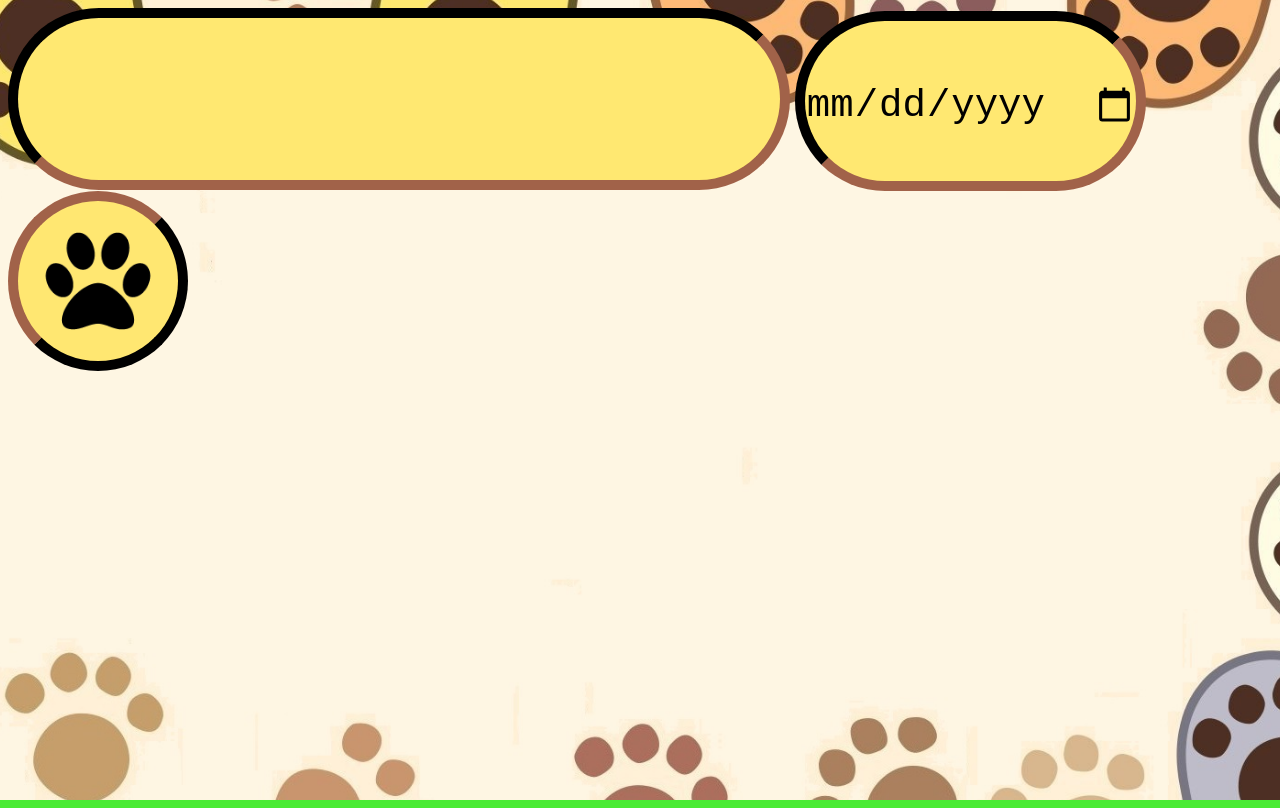
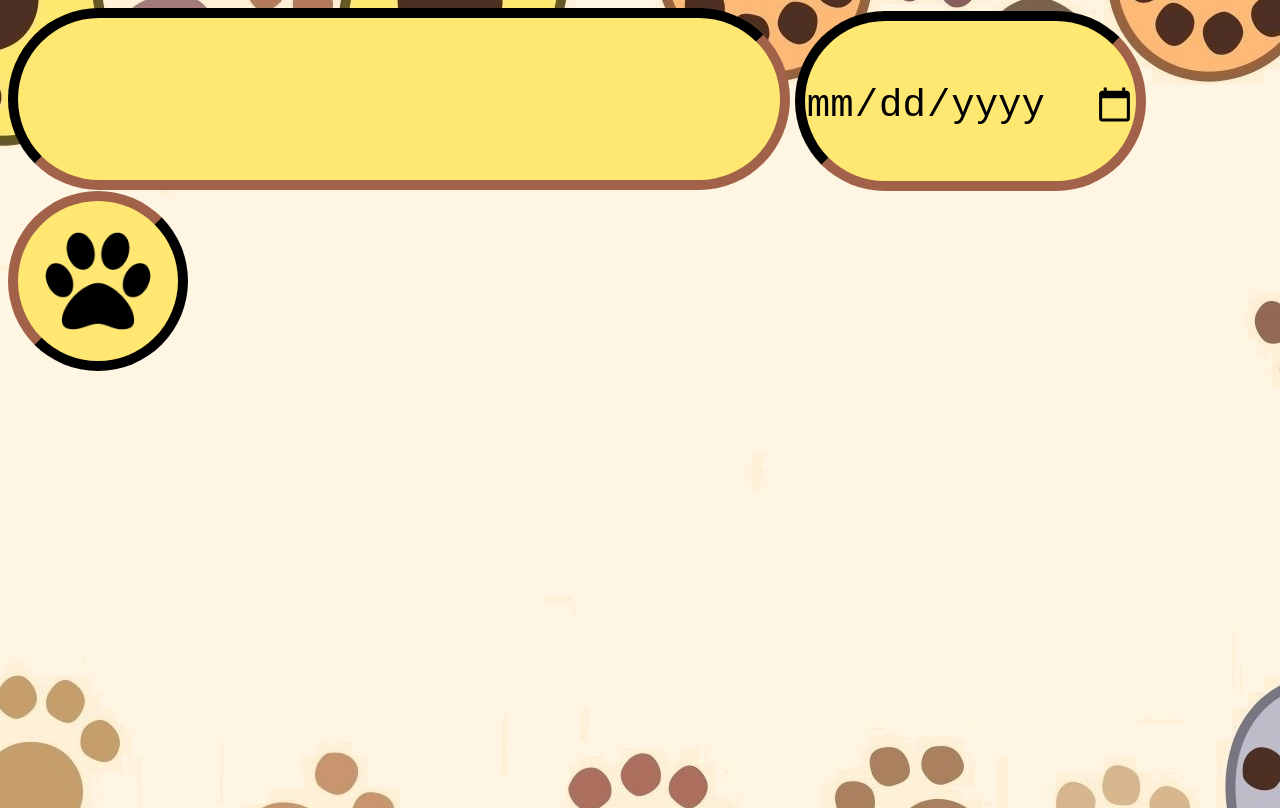
Before and after one commit to VladT123/Todo, a plain HTML site: page index.html in a window 1280 px wide. Drawn offline with Linux system fonts and the light colour scheme.

Commit message:
Update styles.css

```diff
--- a/styles.css
+++ b/styles.css
@@ -1,3 +1,6 @@
+html{
+    height: 100vh;
+}
 body{
     font-family: Arial;
     color: rgb(223, 131, 10);
@@ -7,7 +10,7 @@ body{
     background-repeat: no-repeat;
     background-position: center;
     background-attachment: fixed;
-    background-size: 220vh;
+    height:100%;
 }
 .input{
     width: 60%;
@@ -101,6 +104,5 @@ ol{
 @media (orientation:portrait) {
     body{
         background-image: url('Graphics/PAWS_BG_alt.jpg');
-        background-size: 110vh;
     }
 }
```
